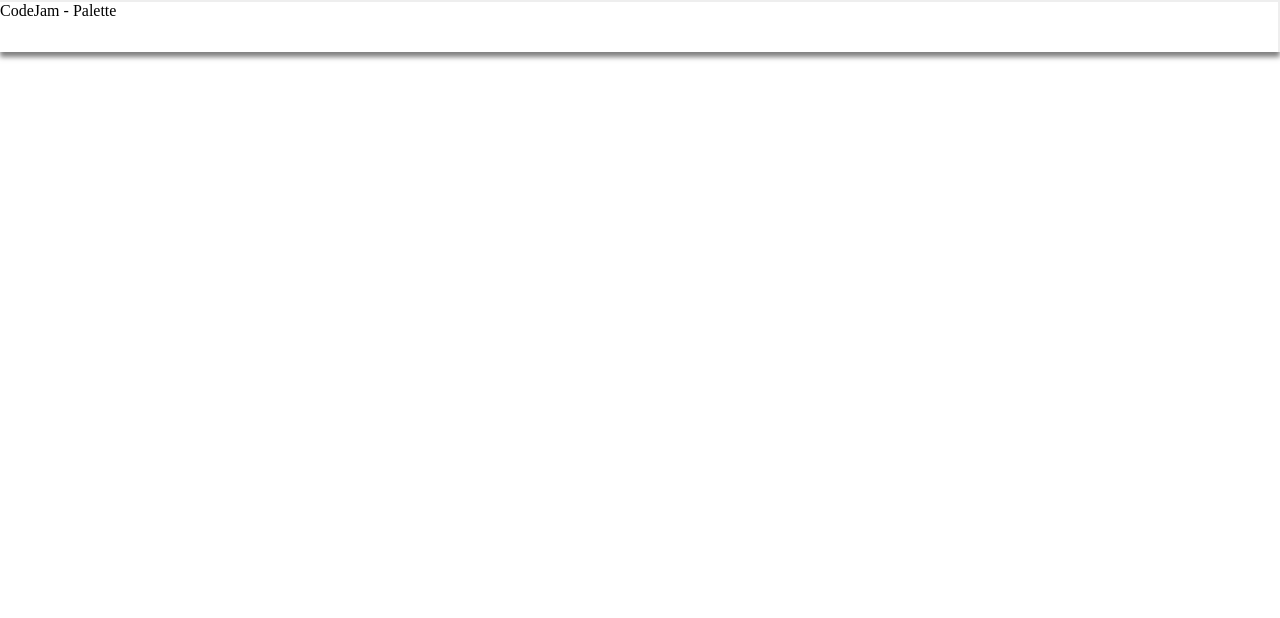
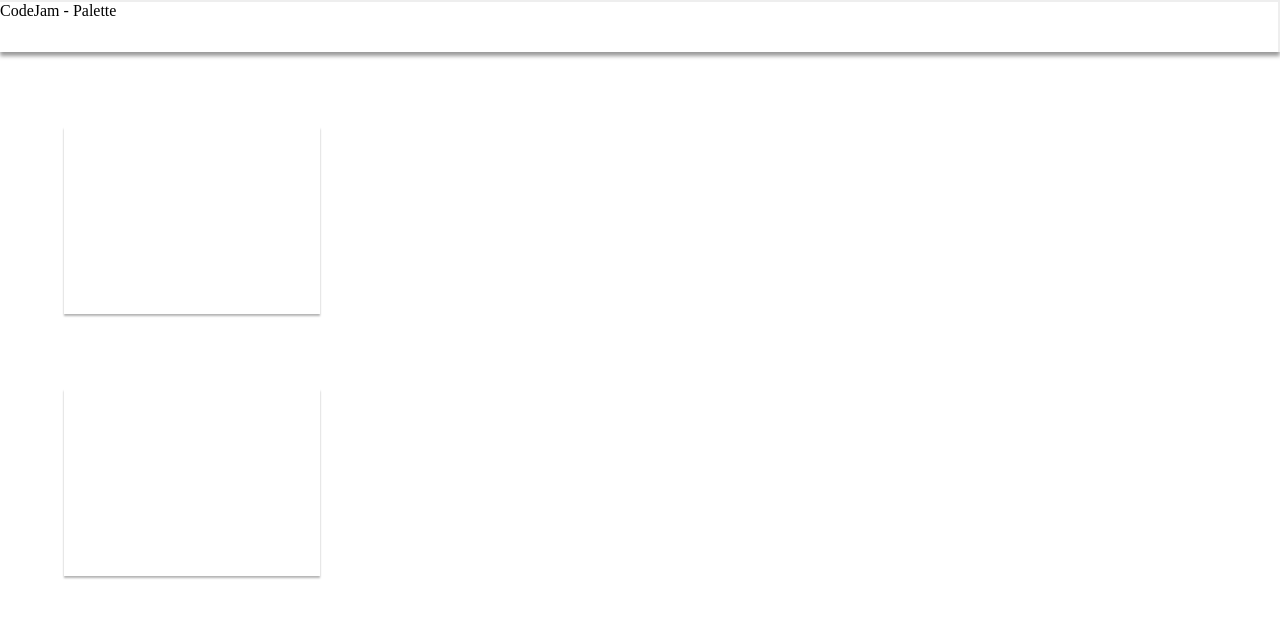
Before and after one commit to serezhishe/palette, a website: page palette/index.html in a window 1280 px wide. Drawn offline with Linux system fonts and the light colour scheme.

Commit message:
feat: add base layout

```diff
--- a/palette/index.html
+++ b/palette/index.html
@@ -9,6 +9,12 @@
 </head>
 <body>
   <header>CodeJam - Palette</header>
+  <main>
+    <aside class="palette"></aside>
+    <aside class="colors"></aside>
+    <canvas>
+
+    </canvas>
   </main>
   <script src="./src/index.js"></script>
 </body>
--- a/palette/src/style.css
+++ b/palette/src/style.css
@@ -2,15 +2,53 @@
   margin: 0;
   padding: 0;
 }
+
+html {
+  overflow:  hidden;
+}
+
 body {
   width: 100vw;
   height: 100vh;
 }
 
 header {
+  position: absolute;
   width: calc(100% - 2px);
   height: 50px;
-  box-shadow: 0px 5px 5px 0px rgba(0,0,0,0.5);
+  box-shadow: 0px 4px 4px 0px rgba(0,0,0,0.4);
   border-right: 2px solid #eee;
   border-top: 2px solid #eee;
+  z-index: 2;
 }
+
+main {
+  position: absolute;
+  top: 52px;
+  height: calc(100vh - 52px);
+  width: 100%;
+}
+
+aside {
+  position: absolute;
+  width: 20%;
+  height: 25%;
+  z-index: 1;
+  left: 5%;
+  box-shadow: 0px 2px 2px 0px rgba(0,0,0,0.3);
+}
+
+.palette {
+  top: 10%;
+}
+
+.colors {
+  top: 45%;
+}
+
+canvas {
+  position: absolute;
+  width: 100%;
+  height: 100%;
+  z-index: 0;
+}
```
